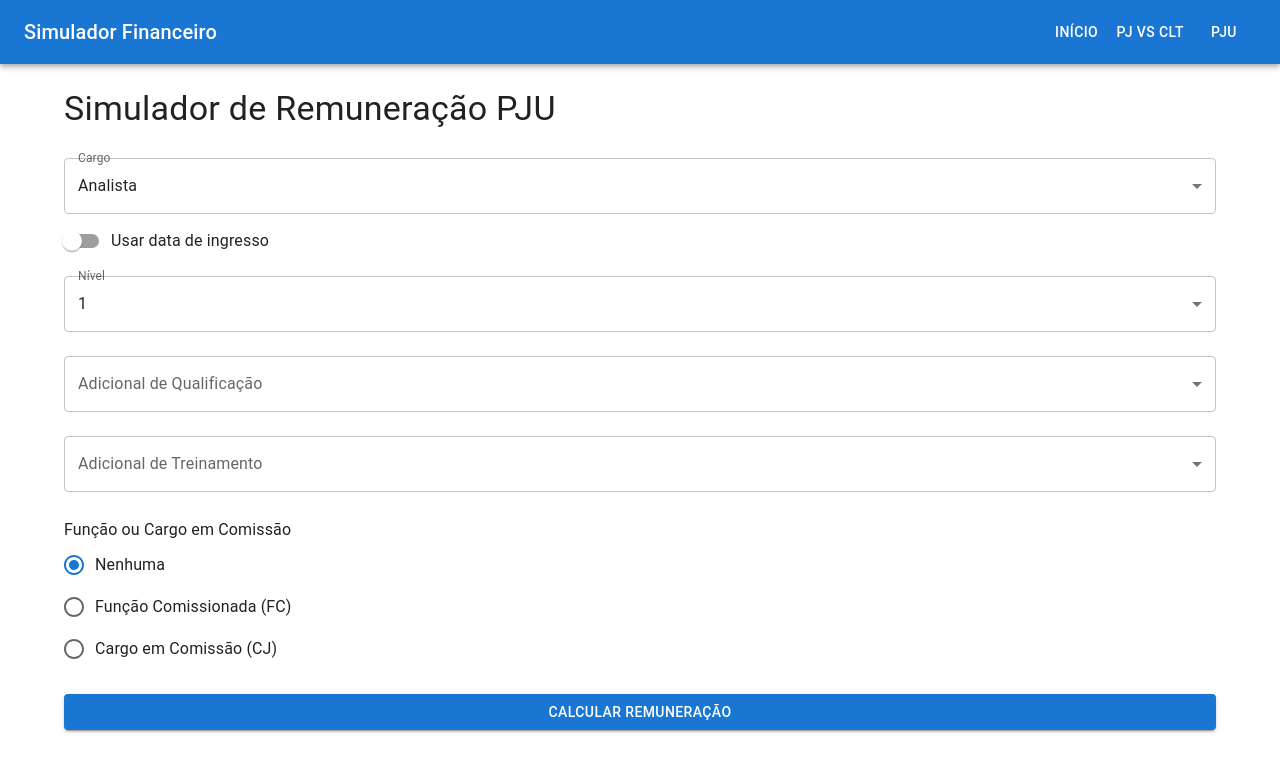
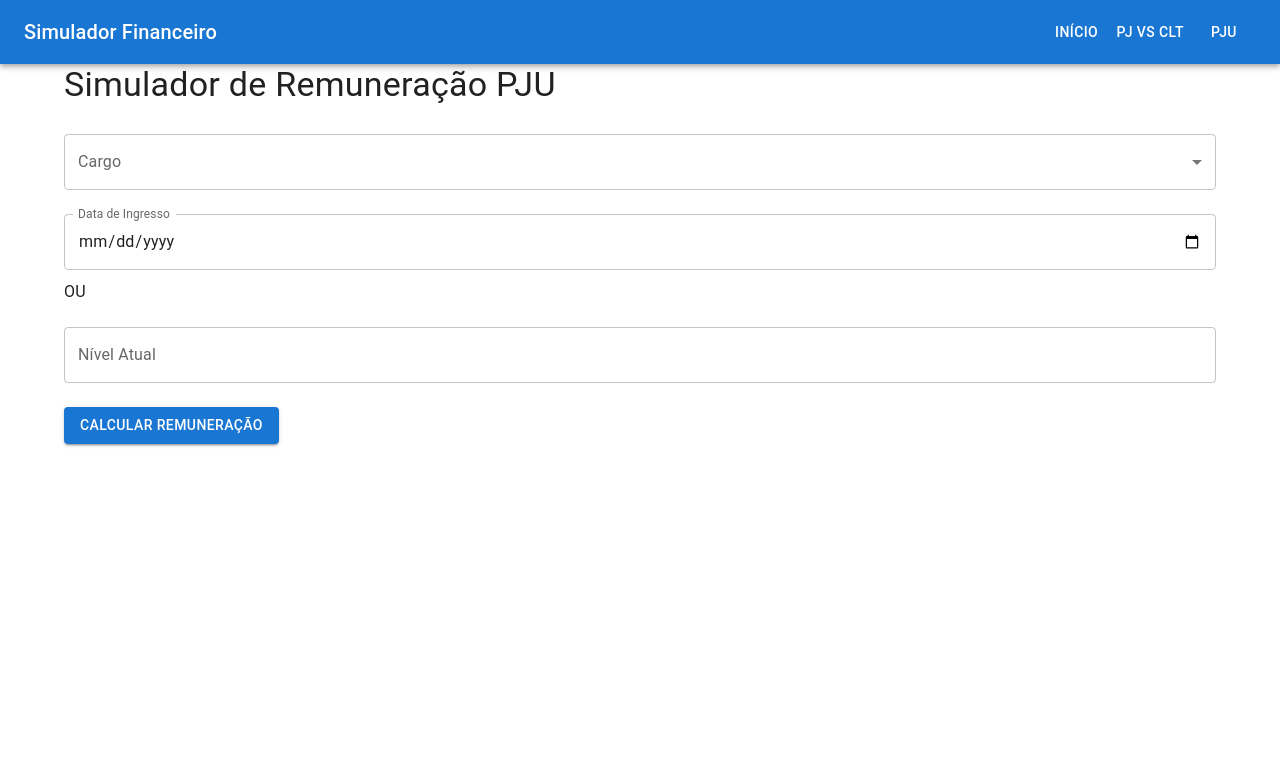
Before and after one commit to ealexbarros/react-projects, a React (Create React App) app: page /pju in a window 1280 px wide. Shown: the top 772 px of the page. Built offline with nearby package versions, Linux system fonts and the light colour scheme.

Commit message:
Update PJUSimulator.js
melhoria do outut

```diff
--- a/src/components/PJUSimulator.js
+++ b/src/components/PJUSimulator.js
@@ -1,287 +1,213 @@
 import React, { useState } from 'react';
-import {
-  TextField,
-  Button,
-  Select,
-  MenuItem,
-  FormControl,
-  InputLabel,
-  Typography,
-  Box,
-  RadioGroup,
-  Radio,
-  FormControlLabel,
-  Switch
-} from '@mui/material';
+import { TextField, Select, MenuItem, FormControl, InputLabel, Button, Typography, Box, Radio, RadioGroup, FormControlLabel, Table, TableBody, TableCell, TableContainer, TableHead, TableRow, Paper } from '@mui/material';
 
-const PJUSalarySimulator = () => {
+// ... (mantenha as tabelas salariais de analista e técnico, fcValues e cjValues como antes)
+
+const AUXILIO_ALIMENTACAO = 1393.10;
+
+const PJUSimulator = () => {
   const [formData, setFormData] = useState({
-    cargo: 'analista',
-    nivelOuData: 'nivel',
-    nivel: 1,
-    dataIngresso: '',
+    regime: '',
+    cargoTipo: '',
+    ingressoData: '',
+    nivelManual: '',
+    funcaoComissao: '',
+    cargoComissao: '',
+    gasGaeGaptic: false,
     adicionalQualificacao: '',
     adicionalTreinamento: '',
-    comissao: 'nenhuma',
-    comissaoTipo: '',
+    adicionalTempoServico: '',
+    dependentesIRRF: 0,
+    auxilioCreche: false,
+    vpniIncorporacoes: 0,
   });
 
-  const [result, setResult] = useState(null);
+  const [resultado, setResultado] = useState(null);
 
-  const handleInputChange = (event) => {
+  const handleChange = (event) => {
     const { name, value } = event.target;
-    setFormData(prevData => ({
-      ...prevData,
-      [name]: value
-    }));
+    setFormData(prevData => {
+      const newData = { ...prevData, [name]: value };
 
-    if (name === 'comissao') {
-      setFormData(prevData => ({
-        ...prevData,
-        comissaoTipo: ''
-      }));
-    }
+      if (name === 'funcaoComissao' && value) {
+        newData.cargoComissao = '';
+      } else if (name === 'cargoComissao' && value) {
+        newData.funcaoComissao = '';
+      }
+
+      return newData;
+    });
   };
 
-  const handleSubmit = (event) => {
-    event.preventDefault();
-    const calculatedSalary = calculateSalary(formData);
-    setResult(calculatedSalary);
-  };
+  const calcularSalario = () => {
+    let nivel;
+    if (formData.nivelManual) {
+      nivel = parseInt(formData.nivelManual);
+    } else {
+      const today = new Date();
+      const ingressoDate = new Date(formData.ingressoData);
+      const yearsSinceJoining = today.getFullYear() - ingressoDate.getFullYear();
+      const monthDiff = today.getMonth() - ingressoDate.getMonth();
+      const dayDiff = today.getDate() - ingressoDate.getDate();
 
-  const analistaSalaryTable = [
-    { nivel: 13, base: 8755.43, gaj: 12257.60 },
-    { nivel: 12, base: 8500.42, gaj: 11900.59 },
-    { nivel: 11, base: 8252.83, gaj: 11553.96 },
-    { nivel: 10, base: 8012.46, gaj: 11217.44 },
-    { nivel: 9, base: 7779.09, gaj: 10890.73 },
-    { nivel: 8, base: 7359.59, gaj: 10303.43 },
-    { nivel: 7, base: 7145.23, gaj: 10003.32 },
-    { nivel: 6, base: 6937.12, gaj: 9711.97 },
-    { nivel: 5, base: 6735.06, gaj: 9429.08 },
-    { nivel: 4, base: 6538.91, gaj: 9154.47 },
-    { nivel: 3, base: 6186.28, gaj: 8660.79 },
-    { nivel: 2, base: 6006.09, gaj: 8408.53 },
-    { nivel: 1, base: 5831.16, gaj: 8163.62 },
-  ];
-
-  const tecnicoSalaryTable = [
-    { nivel: 13, base: 5336.35, gaj: 7470.89 },
-    { nivel: 12, base: 5180.92, gaj: 7253.29 },
-    { nivel: 11, base: 5030.02, gaj: 7042.03 },
-    { nivel: 10, base: 4883.52, gaj: 6836.93 },
-    { nivel: 9, base: 4741.26, gaj: 6637.76 },
-    { nivel: 8, base: 4485.59, gaj: 6279.83 },
-    { nivel: 7, base: 4354.94, gaj: 6096.92 },
-    { nivel: 6, base: 4228.11, gaj: 5919.35 },
-    { nivel: 5, base: 4104.96, gaj: 5746.94 },
-    { nivel: 4, base: 3985.39, gaj: 5579.55 },
-    { nivel: 3, base: 3770.47, gaj: 5278.66 },
-    { nivel: 2, base: 3660.66, gaj: 5124.92 },
-    { nivel: 1, base: 3554.02, gaj: 4975.63 },
-  ];
-
-  const fcValues = {
-    'FC-06': 3452.10,
-    'FC-05': 2508.30,
-    'FC-04': 2179.66,
-    'FC-03': 1549.52,
-    'FC-02': 1331.52,
-    'FC-01': 1145.14,
-  };
-
-  const cjValues = {
-    'CJ-04': 10668.61,
-    'CJ-03': 9450.62,
-    'CJ-02': 8313.37,
-    'CJ-01': 6731.35,
-  };
-
-  const calculateSalary = (data) => {
-    const salaryTable = data.cargo === 'analista' ? analistaSalaryTable : tecnicoSalaryTable;
-    let nivel;
-
-    if (data.nivelOuData === 'nivel') {
-      nivel = parseInt(data.nivel);
-    } else {
-      const yearsSinceJoining = new Date().getFullYear() - new Date(data.dataIngresso).getFullYear();
-      nivel = Math.min(Math.max(yearsSinceJoining + 1, 1), 13);
+      if (monthDiff < 0 || (monthDiff === 0 && dayDiff < 0)) {
+        nivel = Math.min(yearsSinceJoining, 13);
+      } else {
+        nivel = Math.min(yearsSinceJoining + 1, 13);
+      }
     }
 
-    const { base, gaj } = salaryTable.find(item => item.nivel === nivel);
+    const salaryTable = formData.cargoTipo === 'analista' ? analistaSalaryTable : tecnicoSalaryTable;
+    const calcularSalarioPorNivel = (nivelCalc) => {
+      const { base, gaj } = salaryTable.find(item => item.level === nivelCalc);
+      let salarioBase = base;
+      let salarioTotal = base + gaj;
 
-    let totalSalary = base + gaj;
+      // Adicional de Qualificação
+      if (formData.adicionalQualificacao === 'pos') salarioTotal += salarioBase * 0.075;
+      else if (formData.adicionalQualificacao === 'mestrado') salarioTotal += salarioBase * 0.10;
+      else if (formData.adicionalQualificacao === 'doutorado') salarioTotal += salarioBase * 0.12;
 
-    // Adicional de Qualificação
-    const qualificacaoPercentages = {
-      'pos': 0.075,
-      'mestrado': 0.10,
-      'doutorado': 0.12
+      // Adicional de Treinamento
+      if (formData.adicionalTreinamento === '1') salarioTotal += salarioBase * 0.01;
+      else if (formData.adicionalTreinamento === '2') salarioTotal += salarioBase * 0.02;
+      else if (formData.adicionalTreinamento === '3') salarioTotal += salarioBase * 0.03;
+
+      // Função Comissionada (FC) ou Cargo em Comissão (CJ)
+      if (formData.funcaoComissao) {
+        salarioTotal += fcValues[formData.funcaoComissao];
+      } else if (formData.cargoComissao) {
+        salarioTotal += cjValues[formData.cargoComissao];
+      }
+
+      // Adicional por Tempo de Serviço
+      if (formData.adicionalTempoServico) {
+        salarioTotal += salarioBase * (parseFloat(formData.adicionalTempoServico) / 100);
+      }
+
+      // VPNI / Incorporações
+      salarioTotal += parseFloat(formData.vpniIncorporacoes || 0);
+
+      // Auxílio Alimentação
+      salarioTotal += AUXILIO_ALIMENTACAO;
+
+      return {
+        nivel: nivelCalc,
+        salarioBase: salarioBase.toFixed(2),
+        gaj: gaj.toFixed(2),
+        salarioTotal: salarioTotal.toFixed(2),
+      };
     };
-    if (data.adicionalQualificacao) {
-      totalSalary += base * qualificacaoPercentages[data.adicionalQualificacao];
-    }
 
-    // Adicional de Treinamento
-    if (data.adicionalTreinamento) {
-      totalSalary += base * (parseInt(data.adicionalTreinamento) / 100);
-    }
+    const resultadoAtual = calcularSalarioPorNivel(nivel);
+    const resultadoProximo = nivel < 13 ? calcularSalarioPorNivel(nivel + 1) : null;
+    const resultadoFuturo = nivel < 12 ? calcularSalarioPorNivel(nivel + 2) : null;
 
-    // FC e CJ
-    if (data.comissao === 'fc' && data.comissaoTipo) {
-      totalSalary += fcValues[data.comissaoTipo];
-    } else if (data.comissao === 'cj' && data.comissaoTipo) {
-      totalSalary += cjValues[data.comissaoTipo];
-    }
-
-    return { totalSalary, nivel, base, gaj };
+    setResultado({
+      atual: resultadoAtual,
+      proximo: resultadoProximo,
+      futuro: resultadoFuturo,
+      funcaoOuCargo: formData.funcaoComissao || formData.cargoComissao || 'Nenhum'
+    });
   };
 
   return (
-    <Box component="form" onSubmit={handleSubmit} sx={{ mt: 3 }}>
+    <Box>
       <Typography variant="h4" gutterBottom>
         Simulador de Remuneração PJU
       </Typography>
+      <form>
+        {/* ... (mantenha os outros campos como antes) */}
 
-      <FormControl fullWidth margin="normal">
-        <InputLabel>Cargo</InputLabel>
-        <Select
-          name="cargo"
-          value={formData.cargo}
-          onChange={handleInputChange}
-          required
-        >
-          <MenuItem value="analista">Analista</MenuItem>
-          <MenuItem value="tecnico">Técnico</MenuItem>
-        </Select>
-      </FormControl>
-
-      <FormControlLabel
-        control={
-          <Switch
-            checked={formData.nivelOuData === 'data'}
-            onChange={(e) => setFormData(prev => ({ ...prev, nivelOuData: e.target.checked ? 'data' : 'nivel' }))}
-          />
-        }
-        label="Usar data de ingresso"
-      />
-
-      {formData.nivelOuData === 'nivel' ? (
         <FormControl fullWidth margin="normal">
-          <InputLabel>Nível</InputLabel>
-          <Select
-            name="nivel"
-            value={formData.nivel}
-            onChange={handleInputChange}
-            required
-          >
-            {[...Array(13)].map((_, i) => (
-              <MenuItem key={i+1} value={i+1}>{i+1}</MenuItem>
-            ))}
+          <InputLabel>Cargo</InputLabel>
+          <Select name="cargoTipo" value={formData.cargoTipo} onChange={handleChange}>
+            <MenuItem value="analista">Analista</MenuItem>
+            <MenuItem value="tecnico">Técnico</MenuItem>
           </Select>
         </FormControl>
-      ) : (
+
         <TextField
           fullWidth
           margin="normal"
           label="Data de Ingresso"
           type="date"
-          name="dataIngresso"
-          value={formData.dataIngresso}
-          onChange={handleInputChange}
+          name="ingressoData"
+          value={formData.ingressoData}
+          onChange={handleChange}
           InputLabelProps={{ shrink: true }}
-          required
         />
-      )}
 
-      <FormControl fullWidth margin="normal">
-        <InputLabel>Adicional de Qualificação</InputLabel>
-        <Select
-          name="adicionalQualificacao"
-          value={formData.adicionalQualificacao}
-          onChange={handleInputChange}
-        >
-          <MenuItem value="">Nenhum</MenuItem>
-          <MenuItem value="pos">Pós-graduação (7,5%)</MenuItem>
-          <MenuItem value="mestrado">Mestrado (10%)</MenuItem>
-          <MenuItem value="doutorado">Doutorado (12%)</MenuItem>
-        </Select>
-      </FormControl>
+        <Typography variant="subtitle1" gutterBottom>
+          OU
+        </Typography>
 
-      <FormControl fullWidth margin="normal">
-        <InputLabel>Adicional de Treinamento</InputLabel>
-        <Select
-          name="adicionalTreinamento"
-          value={formData.adicionalTreinamento}
-          onChange={handleInputChange}
-        >
-          <MenuItem value="">Nenhum</MenuItem>
-          <MenuItem value="1">1%</MenuItem>
-          <MenuItem value="2">2%</MenuItem>
-          <MenuItem value="3">3%</MenuItem>
-        </Select>
-      </FormControl>
+        <TextField
+          fullWidth
+          margin="normal"
+          label="Nível Atual"
+          type="number"
+          name="nivelManual"
+          value={formData.nivelManual}
+          onChange={handleChange}
+          inputProps={{ min: 1, max: 13 }}
+        />
 
-      <FormControl component="fieldset" margin="normal">
-        <Typography variant="subtitle1">Função ou Cargo em Comissão</Typography>
-        <RadioGroup
-          name="comissao"
-          value={formData.comissao}
-          onChange={handleInputChange}
-        >
-          <FormControlLabel value="nenhuma" control={<Radio />} label="Nenhuma" />
-          <FormControlLabel value="fc" control={<Radio />} label="Função Comissionada (FC)" />
-          <FormControlLabel value="cj" control={<Radio />} label="Cargo em Comissão (CJ)" />
-        </RadioGroup>
-      </FormControl>
+        {/* ... (mantenha os outros campos como antes) */}
 
-      {formData.comissao === 'fc' && (
-        <FormControl fullWidth margin="normal">
-          <InputLabel>Tipo de FC</InputLabel>
-          <Select
-            name="comissaoTipo"
-            value={formData.comissaoTipo}
-            onChange={handleInputChange}
-            required
-          >
-            {Object.keys(fcValues).map((fc) => (
-              <MenuItem key={fc} value={fc}>{fc}</MenuItem>
-            ))}
-          </Select>
-        </FormControl>
-      )}
+        <Button variant="contained" color="primary" onClick={calcularSalario} sx={{ mt: 2 }}>
+          Calcular Remuneração
+        </Button>
+      </form>
 
-      {formData.comissao === 'cj' && (
-        <FormControl fullWidth margin="normal">
-          <InputLabel>Tipo de CJ</InputLabel>
-          <Select
-            name="comissaoTipo"
-            value={formData.comissaoTipo}
-            onChange={handleInputChange}
-            required
-          >
-            {Object.keys(cjValues).map((cj) => (
-              <MenuItem key={cj} value={cj}>{cj}</MenuItem>
-            ))}
-          </Select>
-        </FormControl>
-      )}
-
-      <Button type="submit" variant="contained" color="primary" fullWidth sx={{ mt: 2 }}>
-        Calcular Remuneração
-      </Button>
-
-      {result && (
-        <Box sx={{ mt: 3 }}>
+      {resultado && (
+        <Box sx={{ mt: 2 }}>
           <Typography variant="h6">Resultado da Simulação:</Typography>
-          <Typography>Nível: {result.nivel}</Typography>
-          <Typography>Salário Base: R$ {result.base.toFixed(2)}</Typography>
-          <Typography>GAJ: R$ {result.gaj.toFixed(2)}</Typography>
-          <Typography>Remuneração Total: R$ {result.totalSalary.toFixed(2)}</Typography>
+          <TableContainer component={Paper}>
+            <Table>
+              <TableHead>
+                <TableRow>
+                  <TableCell>Período</TableCell>
+                  <TableCell>Nível</TableCell>
+                  <TableCell>Salário Base</TableCell>
+                  <TableCell>GAJ</TableCell>
+                  <TableCell>Remuneração Total</TableCell>
+                </TableRow>
+              </TableHead>
+              <TableBody>
+                <TableRow>
+                  <TableCell>Atual</TableCell>
+                  <TableCell>{resultado.atual.nivel}</TableCell>
+                  <TableCell>R$ {resultado.atual.salarioBase}</TableCell>
+                  <TableCell>R$ {resultado.atual.gaj}</TableCell>
+                  <TableCell>R$ {resultado.atual.salarioTotal}</TableCell>
+                </TableRow>
+                {resultado.proximo && (
+                  <TableRow>
+                    <TableCell>Próximo Ano</TableCell>
+                    <TableCell>{resultado.proximo.nivel}</TableCell>
+                    <TableCell>R$ {resultado.proximo.salarioBase}</TableCell>
+                    <TableCell>R$ {resultado.proximo.gaj}</TableCell>
+                    <TableCell>R$ {resultado.proximo.salarioTotal}</TableCell>
+                  </TableRow>
+                )}
+                {resultado.futuro && (
+                  <TableRow>
+                    <TableCell>Em Dois Anos</TableCell>
+                    <TableCell>{resultado.futuro.nivel}</TableCell>
+                    <TableCell>R$ {resultado.futuro.salarioBase}</TableCell>
+                    <TableCell>R$ {resultado.futuro.gaj}</TableCell>
+                    <TableCell>R$ {resultado.futuro.salarioTotal}</TableCell>
+                  </TableRow>
+                )}
+              </TableBody>
+            </Table>
+          </TableContainer>
+          <Typography sx={{ mt: 2 }}>Função/Cargo: {resultado.funcaoOuCargo}</Typography>
         </Box>
       )}
     </Box>
   );
 };
 
-export default PJUSalarySimulator;
+export default PJUSimulator;
```
